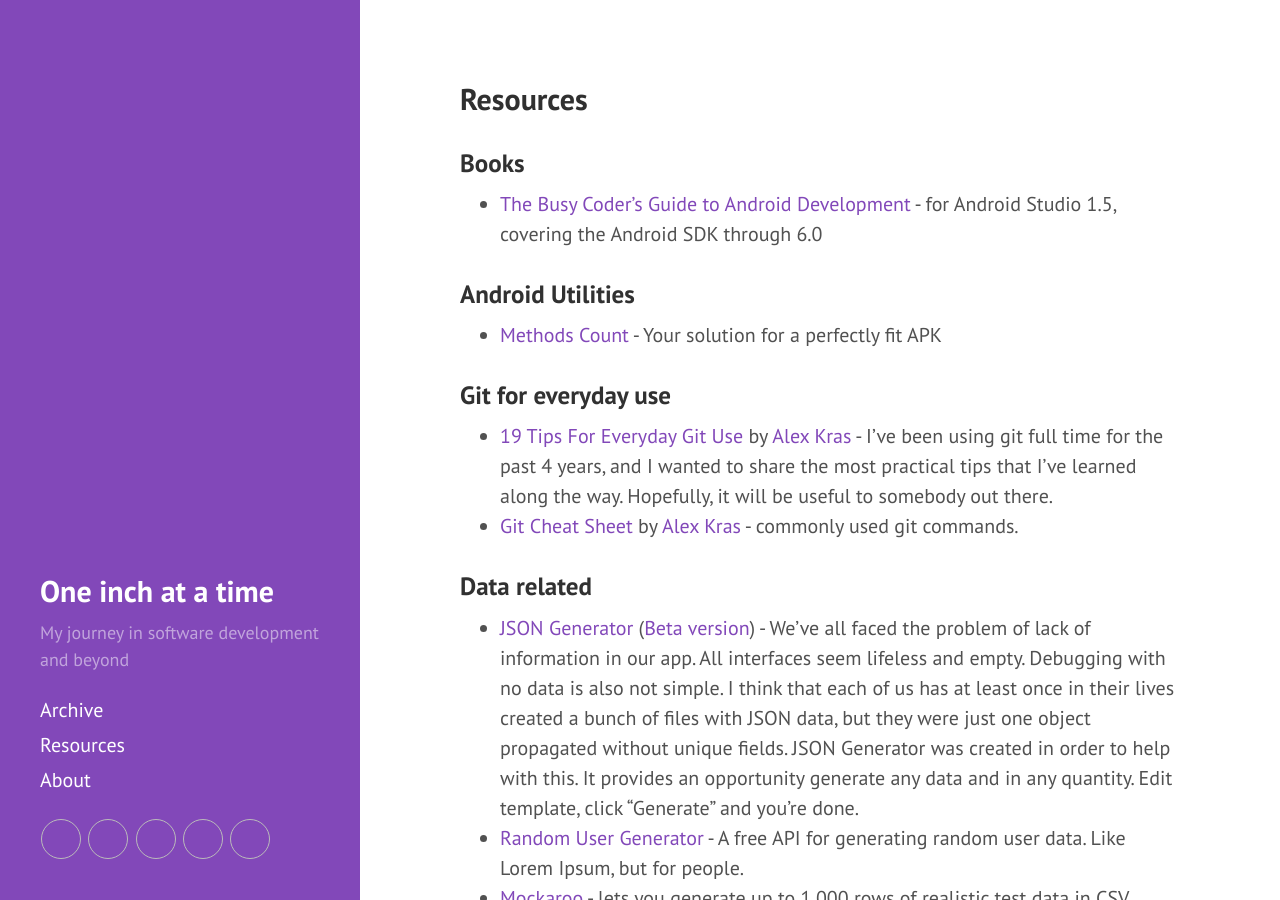
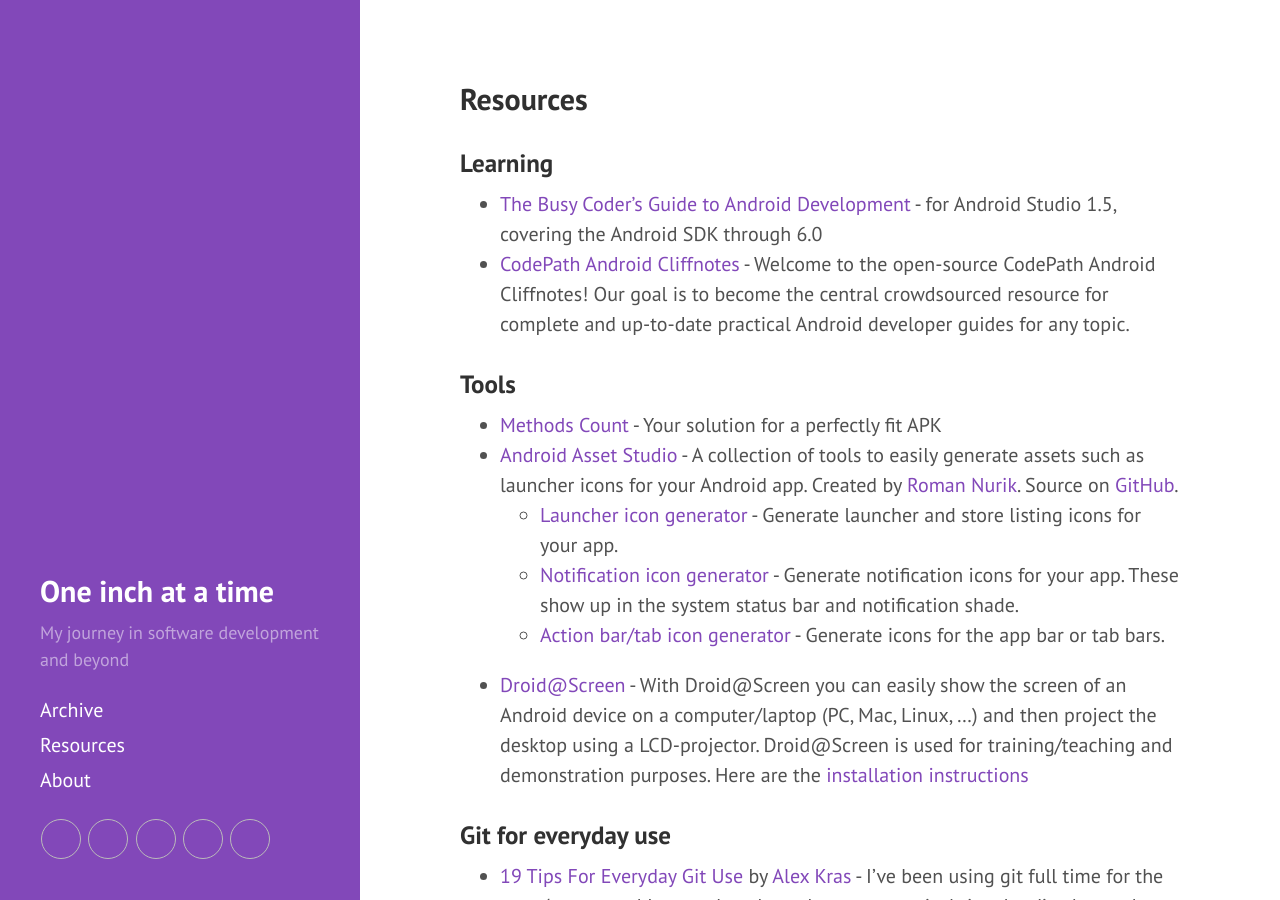
Before and after one commit to kingsor/kingsor.github.io, a Jekyll site: the page built from resources/index.md, in a window 1280 px wide and 900 px high. Built offline with Jekyll 4.4.1, drawn with Linux system fonts in a browser that asks for light colours; nearby versions of some CDN libraries; some web fonts are replaced; some of the changed text lies outside the part shown.

Commit message:
update resources page

```diff
--- a/resources/index.md
+++ b/resources/index.md
@@ -4,11 +4,17 @@
 description: Resources usefull for everyday work as a developer.
 ---
 
-### Books
+### Learning
 * [The Busy Coder's Guide to Android Development](https://commonsware.com/Android/) - for Android Studio 1.5, covering the Android SDK through 6.0
+* [CodePath Android Cliffnotes](http://guides.codepath.com/android) - Welcome to the open-source CodePath Android Cliffnotes! Our goal is to become the central crowdsourced resource for complete and up-to-date practical Android developer guides for any topic.
 
-### Android Utilities
+### Tools
 * [Methods Count](http://www.methodscount.com/) - Your solution for a perfectly fit APK
+* [Android Asset Studio](https://romannurik.github.io/AndroidAssetStudio/) - A collection of tools to easily generate assets such as launcher icons for your Android app. Created by [Roman Nurik](https://twitter.com/romannurik). Source on [GitHub](https://github.com/romannurik/AndroidAssetStudio).
+	* [Launcher icon generator](https://romannurik.github.io/AndroidAssetStudio/icons-launcher.html) - Generate launcher and store listing icons for your app.
+	* [Notification icon generator](https://romannurik.github.io/AndroidAssetStudio/icons-notification.html) - Generate notification icons for your app. These show up in the system status bar and notification shade.
+	* [Action bar/tab icon generator](https://romannurik.github.io/AndroidAssetStudio/icons-actionbar.html) - Generate icons for the app bar or tab bars.
+* [Droid@Screen](http://droid-at-screen.org/) - With Droid@Screen you can easily show the screen of an Android device on a computer/laptop (PC, Mac, Linux, ...) and then project the desktop using a LCD-projector. Droid@Screen is used for training/teaching and demonstration purposes. Here are the [installation instructions](http://droid-at-screen.org/installation.html)
 
 ### Git for everyday use
 * [19 Tips For Everyday Git Use](http://www.alexkras.com/19-git-tips-for-everyday-use/) by [Alex Kras](http://www.alexkras.com/) - I’ve been using git full time for the past 4 years, and I wanted to share the most practical tips that I’ve learned along the way. Hopefully, it will be useful to somebody out there.
@@ -24,6 +30,8 @@
 * [The Connection Strings Reference](https://www.connectionstrings.com/) - ConnectionStrings.com helps developers connect software to data. It's a straight to the point reference about connection strings, a [knowledge base](https://www.connectionstrings.com/kb/) of articles and database connectivity content and a host of [Q & A forums](https://www.connectionstrings.com/questions/) where developers help each other in finding solutions.
 * [Json.NET Samples](http://www.newtonsoft.com/json/help/html/Samples.htm) - Over 100 code samples covering Json.NET's most commonly used functionality.
 
+### icons
+* [Favic-O-Matic](http://www.favicomatic.com/) - Favic-o-Matic generates favicons, both .ico & .png (even transparent ones!), and the HTML code needed to make your website look awesome on every browser and every device. Give it a try now, it's free!
 
 ### Inspiration
 * [UpLabs](http://www.uplabs.com/) - Daily Resources For Designers & Developers, UpLabs curates inspiration, tools & products to build apps & sites.
```
